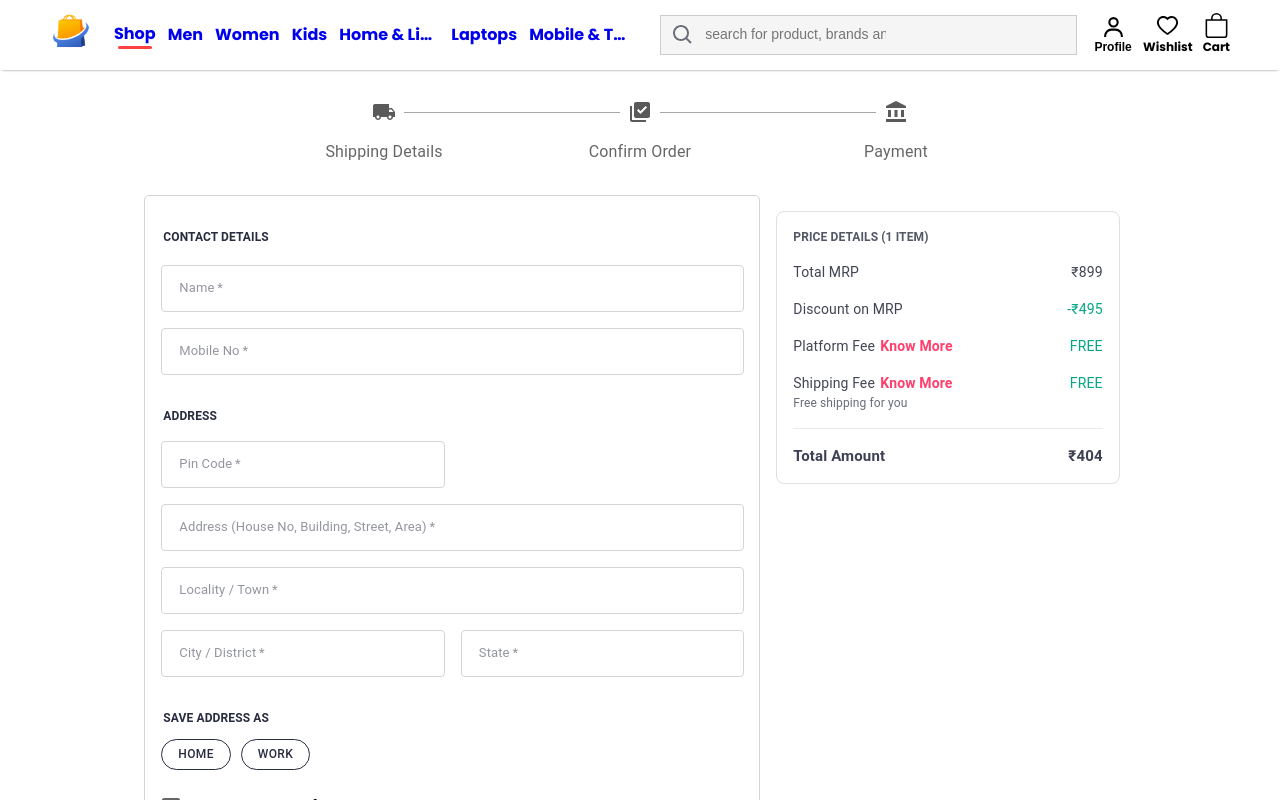
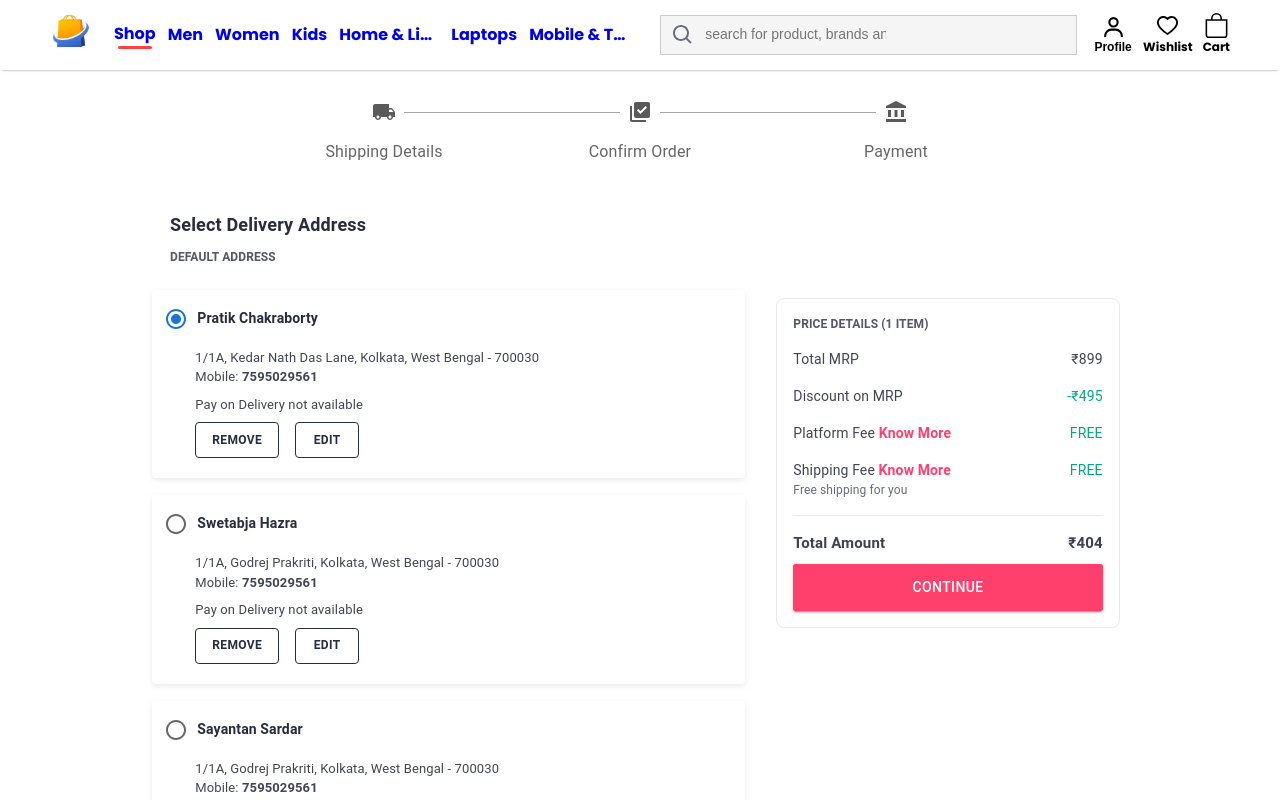
Before and after one commit to Pratik0192/Ecommerce-website-trendify, a React (Create React App) app: page /checkout/shipping in a window 1280 px wide. Shown: the top 800 px of the page. Built offline with nearby package versions, Linux system fonts and the light colour scheme.

Commit message:
adress dialog added

```diff
--- /dev/null
+++ b/src/Components/AddressDialog/AddressDialog.jsx
@@ -0,0 +1,63 @@
+import { Dialog, DialogActions, DialogContent, DialogTitle, Button, Divider } from '@mui/material'
+import React from 'react'
+import ShippingAddress from '../ShippingAddress/ShippingAddress'
+
+const buttonStyle = {
+    width:'90%',
+    color:'#fff',
+    backgroundColor: "#ff3f6c",
+    borderRadius: "4px",
+    padding: "14px",
+    fontSize: "14px",
+    textTransform: "uppercase",
+    marginBottom: "20px",
+    marginRight:'5%',
+    "&:hover": {
+      backgroundColor: "#ff3f6c",
+    },
+}
+
+const AddressDialog = ({openDialog, handleCloseDialog}) => {
+  return (
+    <Dialog
+      open={openDialog}
+      onClose={handleCloseDialog}
+      aria-labelledby="review-dialog-title"
+      maxWidth="sm"
+      fullWidth={true}
+      sx={{
+        '& .MuiDialog-paper': {
+          width: '80%',
+          maxHeight: '80vh',
+          padding:'0'
+        },
+      }}
+    >
+      <DialogTitle
+        sx={{
+            textTransform:'uppercase',
+            fontSize:'16px',
+            fontWeight:'700',
+            color:"#282c3f",
+            paddingLeft:'47px',
+            paddingBottom:'30px',
+            paddingTop:'30px',
+            borderBottom:'1px solid #eaeaec'
+        }}
+    >
+        Add New Address
+      </DialogTitle>
+        <DialogContent>
+          {/* <Divider/> */}
+          <ShippingAddress />
+        </DialogContent>
+        <DialogActions>
+          <Button onClick={handleCloseDialog} sx={buttonStyle}>
+            Add Address
+          </Button>
+        </DialogActions>
+    </Dialog>
+  )
+}
+
+export default AddressDialog
--- a/src/Components/Checkout/Shipping/Shipping.jsx
+++ b/src/Components/Checkout/Shipping/Shipping.jsx
@@ -1,107 +1,245 @@
-import React, { useState } from "react";
-import { Grid, Button, Typography, Box } from "@mui/material";
+import React, { useState, useEffect } from "react";
+import { Grid, Button, Typography, Box, Radio} from "@mui/material";
 import ShippingAmount from "../../ShippingAmount/ShippingAmount";
 import ShippingAddress from "../../ShippingAddress/ShippingAddress";
+import AddressDialog from "../../AddressDialog/AddressDialog";
 
-const Shipping = () => {
-  const [hasAddress, setHasAddress] = useState(false);
 
-  const savedAddress = {
+const savedAddressesObj = [
+  {
     name: "Pratik Chakraborty",
     type: "Home",
     address: "1/1A, Kedar Nath Das Lane, Kolkata, West Bengal - 700030",
     mobile: "7595029561",
     codAvailable: false,
+  },
+  {
+    name: "Swetabja Hazra",
+    type: "Office",
+    address: "1/1A, Godrej Prakriti, Kolkata, West Bengal - 700030",
+    mobile: "7595029561",
+    codAvailable: false,
+  },
+  {
+    name: "Sayantan Sardar",
+    type: "Home 2",
+    address: "1/1A, Godrej Prakriti, Kolkata, West Bengal - 700030",
+    mobile: "7595029561",
+    codAvailable: false,
+  }
+];
+
+const Shipping = () => {
+  // const [hasAddress, setHasAddress] = useState(false);
+  const [openDialog, setOpenDialog] = useState(false);
+  const [selectedValue, setSelectedValue] = useState(0);
+  const [savedAddresses, setSavedAddresses] = useState(savedAddressesObj);
+
+  useEffect(() => {
+    if(savedAddresses.length > 0){
+      setSelectedValue(savedAddresses[0].name);
+    }
+  }, []);
+
+  const handleChange = (event) => {
+    setSelectedValue(event.target.value);
   };
 
-  const handleAddNewAddress = () => {
-    setHasAddress(false);
+  // const handleAddNewAddress = () => {
+  //   setHasAddress(true);
+  // };
+
+  const handleOpenDialog = () => {
+    setOpenDialog(true);
   };
+
+  const handleCloseDialog = () => {
+    setOpenDialog(false);
+  }
 
   const savedAddressStyle = {
     fontSize: '13px',
-    color: '#424553'
+    color: '#424553',
+    marginLeft: '25px',
   };
 
   const addressButtonStyle = {
+    fontWeight:"700",
+    color:'#ff3f6c',
+    fontSize:'16px',
     textTransform: 'uppercase',
-    fontWeight: '700',
-    fontSize: '12px',
+    marginLeft:'-8px',
+    width:'101%',
     borderRadius: '4px',
-    color: "#282c3f",
-    padding: '6.5px 16px',
-    border: '1px solid #282c3f',
+    paddingLeft:'10px',
+    paddingRight:"70%",
+    paddingTop:'18px',
+    paddingBottom:'18px',
+    border: '1px solid #d4d5d9',
+    marginTop:'15px',
     '&:hover': {
-      borderColor: '#282c3f',
-      backgroundColor:'#ffffff'
-    }
+      borderColor: '#d4d5d9',
+      backgroundColor: '#ffffff',
+    },
+  };
+
+  const buttonStyle = {
+    backgroundColor: "#ff3f6c",
+    borderRadius: "4px",
+    padding: "14px",
+    fontSize: "14px",
+    textTransform: "uppercase",
+    marginBottom: "20px",
+    "&:hover": {
+      backgroundColor: "#ff3f6c",
+    },
   };
 
   return (
-    <Grid container spacing={2} justifyContent="center" sx={{ padding: "2rem" }}>
+    <Grid container spacing={2} justifyContent="center" sx={{ padding: "2rem"}}>
       {/* SHIPPING ADDRESS SECTION */}
-      {/* Move the Titles outside the Grid */}
-      {hasAddress && (
-        <Grid item xs={12} sx={{ marginBottom: "1rem"}}>
-          <Box sx={{display:'flex', justifyContent:'space-between', marginLeft:'138px',marginBottom:'10px',width:'734px'}}>
-            <Typography sx={{fontSize:'18px', color:'#282c3f', fontWeight:'700'}}>Select Delivery Address</Typography>
-            <Button variant="outlined" sx={addressButtonStyle}>Add new Address</Button>
+      {savedAddresses.length > 0 && (
+        <Grid item xs={12} sx={{ marginBottom: "1rem" }}>
+          <Box
+            sx={{
+              display: 'flex',
+              justifyContent: 'space-between',
+              marginLeft: '138px',
+              marginBottom: '10px',
+              width: '734px',
+            }}
+          >
+            <Typography sx={{ fontSize: '18px', color: '#282c3f', fontWeight: '700' }}>
+              Select Delivery Address
+            </Typography>
+            {/* <Button variant="outlined" sx={addressButtonStyle}>
+              Add new Address
+            </Button> */}
           </Box>
-          <Typography sx={{fontSize:'12px', color:'#535766', fontWeight:'700', marginLeft:'138px'}} >DEFAULT ADDRESS</Typography>
+          <Typography sx={{ fontSize: '12px', color: '#535766', fontWeight: '700', marginLeft: '138px' }}>
+            DEFAULT ADDRESS
+          </Typography>
         </Grid>
       )}
 
-      <Grid item xs={12} md={6}
+      <Grid
+        item
+        xs={12}
+        md={6}
         sx={{
-          border: "1px solid #d4d5d9",
           borderRadius: "5px",
           paddingRight: "15px",
         }}
       >
-        {/* CONDITIONAL RENDERING: Check if user has an address */}
-        {hasAddress ? (
-          <Grid container spacing={1} sx={{ padding: "1rem", marginBottom: "1rem" }}>
-            <Grid item xs={12}>
-              <Typography sx={{fontSize:'14px', color:'#282c3f', fontWeight:'700'}}>
-                {savedAddress.name}
-              </Typography>
+        {/*Check if user has address*/}
+        <>
+        {savedAddresses.length > 0 ? (
+          savedAddresses.map((address, i) => {
+            return (
+              <Grid container spacing={1} sx={{boxShadow: '0px 2px 5px rgba(212, 213, 217, 0.5) ', padding:'10px', paddingBottom:'20px', borderRadius:'4px', marginBottom:'25px', cursor:'pointer'}}>
+                <Grid item xs={12}>
+                  <Box sx={{ display: 'flex' }}>
+                    <Radio
+                      checked={selectedValue === address.name}
+                      onChange={handleChange}
+                      value={address.name}
+                      name="radio-buttons"
+                      sx={{ marginTop: '-10px', marginLeft: '-15px' }}
+                    />
+                    <Typography sx={{ fontSize: '14px', color: '#282c3f', fontWeight: '700' }}>
+                      {address.name}
+                    </Typography>
+                  </Box>
+                </Grid>
+                <Grid item xs={12}>
+                  <Typography sx={savedAddressStyle}>{address.address}</Typography>
+                  <Typography sx={savedAddressStyle}>
+                    Mobile: <span style={{ fontWeight: '700' }}>{address.mobile}</span>
+                  </Typography>
+                </Grid>
+                <Grid item xs={12}>
+                  <Typography sx={savedAddressStyle}>
+                    {address.codAvailable ? "Pay on Delivery available" : "Pay on Delivery not available"}
+                  </Typography>
+                </Grid>
+                {/* Buttons to edit or remove address */}
+                <Grid
+                  item
+                  xs={12}
+                  container
+                  spacing={2}
+                  sx={{ marginBottom: "0px" }} // Reduced bottom margin
+                >
+                  <Grid item>
+                    <Button
+                      variant="outlined"
+                      sx={{
+                        textTransform: 'uppercase',
+                        fontWeight: '700',
+                        fontSize: '12px',
+                        borderRadius: '4px',
+                        color: "#282c3f",
+                        padding: '6.5px 16px',
+                        border: '1px solid #282c3f',
+                        marginLeft: '25px',
+                        '&:hover': {
+                          borderColor: '#282c3f',
+                          backgroundColor: '#ffffff',
+                        },
+                      }}
+                    >
+                      Remove
+                    </Button>
+                  </Grid>
+                  <Grid item>
+                    <Button variant="outlined"
+                      sx={{
+                        textTransform: 'uppercase',
+                        fontWeight: '700',
+                        fontSize: '12px',
+                        borderRadius: '4px',
+                        color: "#282c3f",
+                        padding: '6.5px 16px',
+                        border: '1px solid #282c3f',
+                        '&:hover': {
+                          borderColor: '#282c3f',
+                          backgroundColor: '#ffffff',
+                        },
+                      }}
+                    >
+                      Edit
+                    </Button>
+                  </Grid>
+                </Grid>
+              </Grid>
+            )
+          })
+        ) : (
+          <>
+          <ShippingAddress />
+          <Grid item xs={12}>
+                <Button
+                  type="submit"
+                  variant="contained"
+                  fullWidth
+                  sx={buttonStyle}
+                >
+                  Add Address
+                </Button>
             </Grid>
-            <Grid item xs={12}>
-              <Typography sx={savedAddressStyle}>{savedAddress.address}</Typography>
-              <Typography sx={savedAddressStyle}>
-                Mobile: <span style={{ fontWeight: '700' }}>{savedAddress.mobile}</span>
-              </Typography>
-            </Grid>
-            <Grid item xs={12}>
-              <Typography sx={savedAddressStyle}>
-                {savedAddress.codAvailable ? "Pay on Delivery available" : "Pay on Delivery not available"}
-              </Typography>
-            </Grid>
-            {/* Buttons to edit or remove address */}
-            <Grid item xs={12} container spacing={2}>
-              <Grid item>
-                <Button variant="outlined" sx={addressButtonStyle}>
-                  Remove
-                </Button>
-              </Grid>
-              <Grid item>
-                <Button variant="outlined" sx={addressButtonStyle}>
-                  Edit
-                </Button>
-              </Grid>
-            </Grid>
-          </Grid>
-        ) : (
-          <ShippingAddress />
+            </>
         )}
+        </>
+        {savedAddresses.length > 0 && (
+        <Button variant="outlined" sx={addressButtonStyle} onClick={handleOpenDialog} >
+          +Add New Address
+        </Button>
+      )}
+
         {/* Add new address button */}
-        {!hasAddress && (
+        {savedAddresses === 0 && (
           <Box mt={2} display="flex" justifyContent="flex-start">
-            <Button
-              variant="contained"
-              color="primary"
-              onClick={() => setHasAddress(true)}
-            >
+            <Button variant="contained" color="primary" >
               Save Address
             </Button>
           </Box>
@@ -112,14 +250,11 @@ const Shipping = () => {
       <Grid item xs={12} md={3.5}>
         <ShippingAmount />
       </Grid>
-      {/* Add New Address Button - Moved Below the Grid */}
-      {hasAddress && (
-        <Grid item xs={12}>
-          <Box sx={{display:'flex', justifyContent:'space-between', marginLeft:'138px', marginTop:'10px', width:'734px'}}>
-            <Button variant="outlined" sx={addressButtonStyle} onClick={handleAddNewAddress}>Add New Address</Button>
-          </Box>
-        </Grid>
-      )}
+      <AddressDialog
+        openDialog = {openDialog}
+        setOpenDialog = {setOpenDialog}
+        handleCloseDialog = {handleCloseDialog}
+      />
     </Grid>
   );
 };
--- a/src/Components/ShippingAddress/ShippingAddress.jsx
+++ b/src/Components/ShippingAddress/ShippingAddress.jsx
@@ -7,7 +7,7 @@ import { Grid, TextField, Typography, Button, FormControlLabel, Checkbox, Box }
 
 
 const detailsHeading = {
-    fontSize: "12px",
+    fontSize: "13px",
     fontWeight: "700",
     color: "#282c3f",
     padding: "16px 16px 0",
@@ -48,17 +48,7 @@ const detailsHeading = {
     },
   };
 
-  const buttonStyle = {
-    backgroundColor: "#ff3f6c",
-    borderRadius: "4px",
-    padding: "14px",
-    fontSize: "14px",
-    textTransform: "uppercase",
-    marginBottom: "20px",
-    "&:hover": {
-      backgroundColor: "#ff3f6c",
-    },
-  };
+
 
   const addressButtonStyle = {
     marginRight: "10px",
@@ -109,7 +99,8 @@ const ShippingAddress = () => {
     };
   return (
     <div>
-        <Typography sx={detailsHeading}>CONTACT DETAILS</Typography>
+      <Box sx={{borderRadius:'10px', padding:'20px'}}>
+      <Typography sx={detailsHeading}>CONTACT DETAILS</Typography>
         <form onSubmit={shippingSubmit}>
           <Grid container spacing={2} sx={{ marginTop: "3px" }}>
             <Grid item xs={12}>
@@ -210,21 +201,10 @@ const ShippingAddress = () => {
                 label="Make this my default address"
               />
             </Grid>
-            <Grid item xs={12}>
-              <Link to="/checkout/confirm">
-                <Button
-                  type="submit"
-                  variant="contained"
-                  color="primary"
-                  fullWidth
-                  sx={buttonStyle}
-                >
-                  Add Address
-                </Button>
-              </Link>
-            </Grid>
+
           </Grid>
         </form>
+      </Box>
     </div>
   )
 }
--- a/src/Components/ShippingAmount/ShippingAmount.jsx
+++ b/src/Components/ShippingAmount/ShippingAmount.jsx
@@ -1,5 +1,6 @@
 import React from 'react'
-import { Typography, Box } from "@mui/material";
+import { Typography, Box, Button } from "@mui/material";
+import { Link } from 'react-router-dom';
 
 
 const priceDetailStyle = {
@@ -29,13 +30,12 @@ const priceDetailStyle = {
     fontSize:'14px',
     color:'#ff3f6c',
     fontWeight:'700',
-    marginLeft:'-112px'
   }
 
 const ShippingAmount = () => {
   return (
     <div>
-        <Box sx={{ padding: 2, border: "1px solid #e0e0e0", borderRadius: 2 }}>
+        <Box sx={{ padding: 2, border: "1px solid #eaeaec", borderRadius: 2 }}>
           <Typography  sx={priceDetailStyle}>
             PRICE DETAILS (1 Item)
           </Typography>
@@ -50,15 +50,19 @@ const ShippingAmount = () => {
             </Typography>
           </Box>
           <Box sx={{ display: "flex", justifyContent: "space-between", marginTop: 2 }}>
-            <Typography sx={priceSubHeadings} >Platform Fee</Typography>
-            <Typography sx={knowmoreStyle}>Know More</Typography>
+            <Typography sx={priceSubHeadings}>
+              Platform Fee
+              <span style={knowmoreStyle}> Know More</span>
+            </Typography>
             <Typography sx={styleFree}>
               FREE
             </Typography>
           </Box>
           <Box sx={{ display: "flex", justifyContent: "space-between", marginTop: 2 }}>
-            <Typography sx={priceSubHeadings} >Shipping Fee</Typography>
-            <Typography sx={knowmoreStyle}>Know More</Typography>
+            <Typography sx={priceSubHeadings}>
+              Shipping Fee
+              <span style={knowmoreStyle}> Know More</span>
+            </Typography>
             <Typography sx={styleFree}>
               FREE
             </Typography>
@@ -80,6 +84,27 @@ const ShippingAmount = () => {
               ₹404
             </Typography>
           </Box>
+          <Link to="/checkout/confirm">
+            <Button
+              variant='contained'
+              sx = {{
+                width:'100%',
+                color:'#fff',
+                backgroundColor:'#ff3f6c',
+                borderRadius:'2px',
+                padding:'10px',
+                textTransform:'uppercase',
+                border:'1px solid #ff3f6c',
+                marginTop:'10px',
+                '&:hover':{
+                  backgroundColor:'#ff3f6c',
+                  border:'1px solid #ff3f6c',
+                }
+              }}
+            >
+              continue
+            </Button>
+          </Link>
         </Box>
     </div>
   )
```
